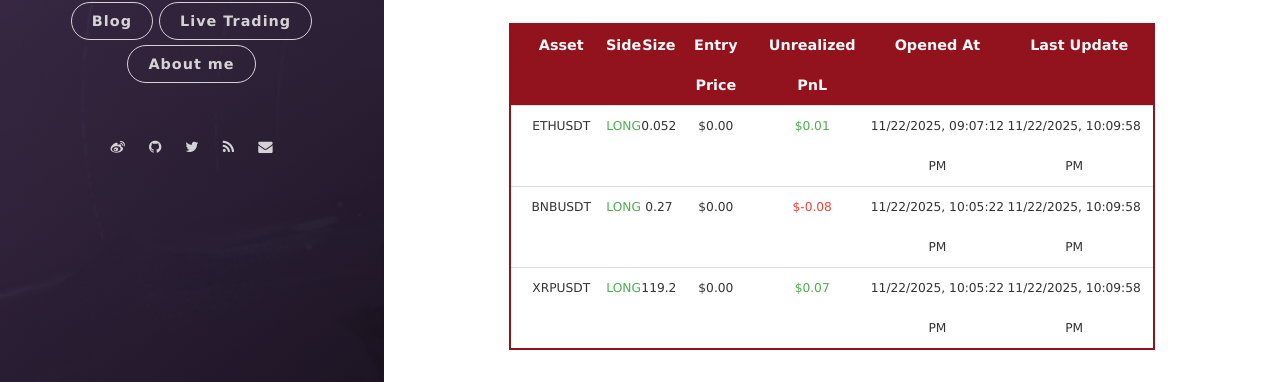
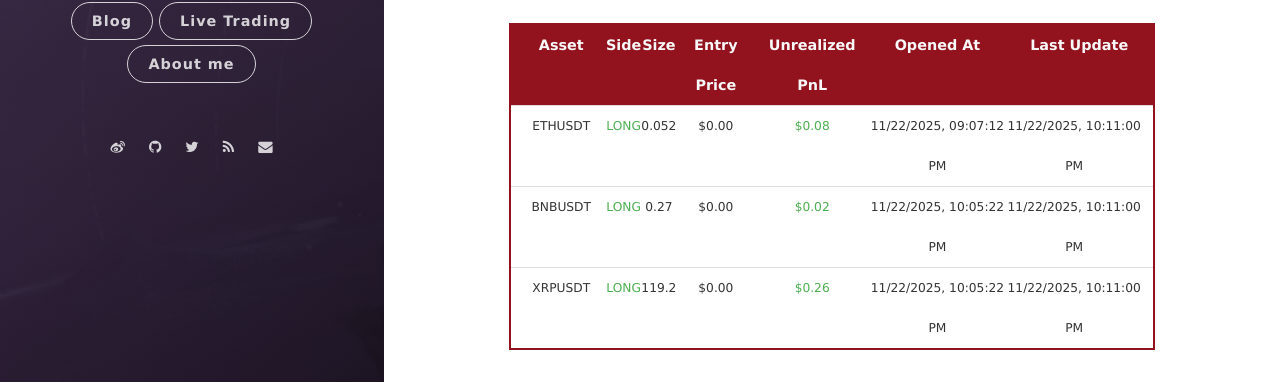
Before and after one commit to leeyegy/leeyegy.github.io, a Jekyll site: the page built from live-trading.html, in a window 1280 px wide and 1026 px high. Shown: the part 576-958 px from the top of the window. Built offline with Jekyll 4.4.1, drawn with Linux system fonts in a browser that asks for light colours; nearby versions of some CDN libraries.

Commit message:
AccountMonitor: refresh positions 2025-11-23T06:11:00+08:00

```diff
--- a/assets/data/binance/positions.json
+++ b/assets/data/binance/positions.json
@@ -4,26 +4,26 @@
     "side": "LONG",
     "size": 0.052,
     "entryPrice": 0.0,
-    "unrealizedPnl": 0.00765367,
+    "unrealizedPnl": 0.07907565,
     "openedAt": "2025-11-23T05:07:12+08:00",
-    "reportedAt": "2025-11-23T06:09:58+08:00"
+    "reportedAt": "2025-11-23T06:11:00+08:00"
   },
   {
     "symbol": "BNBUSDT",
     "side": "LONG",
     "size": 0.27,
     "entryPrice": 0.0,
-    "unrealizedPnl": -0.0783,
+    "unrealizedPnl": 0.01575045,
     "openedAt": "2025-11-23T06:05:22+08:00",
-    "reportedAt": "2025-11-23T06:09:58+08:00"
+    "reportedAt": "2025-11-23T06:11:00+08:00"
   },
   {
     "symbol": "XRPUSDT",
     "side": "LONG",
     "size": 119.2,
     "entryPrice": 0.0,
-    "unrealizedPnl": 0.07349156,
+    "unrealizedPnl": 0.25527276,
     "openedAt": "2025-11-23T06:05:22+08:00",
-    "reportedAt": "2025-11-23T06:09:58+08:00"
+    "reportedAt": "2025-11-23T06:11:00+08:00"
   }
 ]
```
